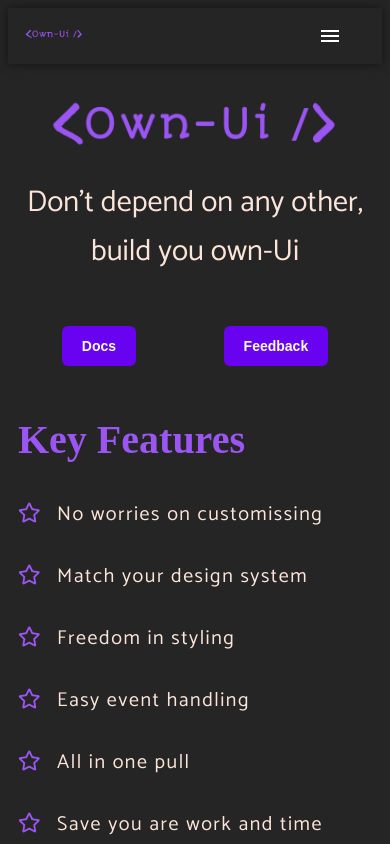
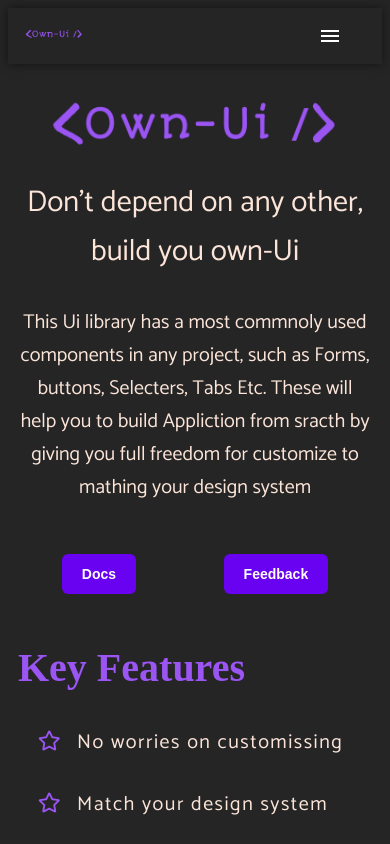
Before and after one commit to pavan-pani/Ui-library, a React (Vite) app in the folder Ui-Library/: page / in a window 390 px wide. Shown: the top 844 px of the page. Built offline with nearby package versions, Linux system fonts and the light colour scheme.

Commit message:
adding resposnsive

```diff
--- a/Ui-Library/src/components/Home/Home.tsx
+++ b/Ui-Library/src/components/Home/Home.tsx
@@ -31,6 +31,7 @@ const Home = () => {
                     <img src={logo} alt="Logo" />
                 </div>
                 <div className='discreption'>Don't depend on any other, build you own-Ui </div>
+                <div className='app-discreption'>This Ui library has a most commnoly used components in any project, such as Forms, buttons, Selecters, Tabs Etc. These will help you to build Appliction from sracth by giving you full freedom for customize to mathing your design system</div>
                 <div className='home_buttons'>
                     <Buttons {...inputJson1} />
                     <Buttons {...inputJson} />
--- a/Ui-Library/src/components/Home/home-styles.scss
+++ b/Ui-Library/src/components/Home/home-styles.scss
@@ -3,9 +3,9 @@
 .container {
     padding: 50px 100px;
     display: flex;
-    justify-content: space-around;
+    justify-content: space-evenly;
     flex-wrap: wrap;
-    gap: 50px;
+    // gap: 50px;
     .left {
         display: flex;
         flex-direction: column;
@@ -24,12 +24,23 @@
             font-size: 30px;
             align-items: center;
             justify-items: center;
-            text-justify: auto;
+            text-align: center;
             transition: transform 0.3s ease;
             font-family: 'Catamaran', sans-serif;
             &:hover{
                 transform: scale(1.03);
             }
+        }
+        .app-discreption{
+            margin-top: 30px;
+            color: #FBE4D8;
+            font-size: 20px;
+            max-width: 600px;
+            align-items: center;
+            justify-items: center;
+            text-align: center;
+            transition: transform 0.3s ease;
+            font-family: 'Catamaran', sans-serif;
         }
         .home_buttons{
             display: flex;
@@ -80,11 +91,17 @@
     .container {
       flex-direction: column;
       justify-content: center;
+      gap: 50px;
     //   flex-wrap: wrap;
       padding: 10px;
       .left{
+        display: flex;
         .discreption{
             text-align: center;
+        }
+        .app-discreption{
+            text-align: center;
+            min-width: fit-content;
         }
         .logo{
             img{
@@ -93,8 +110,15 @@
         }
       }
       .right{
+        display: flex;
+        flex-direction: column;
+        justify-content: center;
+        // max-width: auto;
+        .heading{
+            // text-align: center;
+        }
         .points{
-            padding-left: 0px;
+            padding-left: 20px;
         }
       }
     }
--- a/Ui-Library/src/components/NavBar/navbar-styles.scss
+++ b/Ui-Library/src/components/NavBar/navbar-styles.scss
@@ -92,6 +92,7 @@
 
         .navbar-menu {
             display: none;
+            padding: 0px;
         }
 
         .menu {
@@ -112,9 +113,13 @@
             display: flex;
             flex-direction: column;
             text-align: center;
-
+            position: absolute;
+            background: rgba(40, 39, 39, 0.954);
+            top: 60px;
+            width: 100%;
             a {
-                padding: 1rem;
+                padding: 1rem 0rem;
+                justify-content: center;
             }
         }
     }
```
